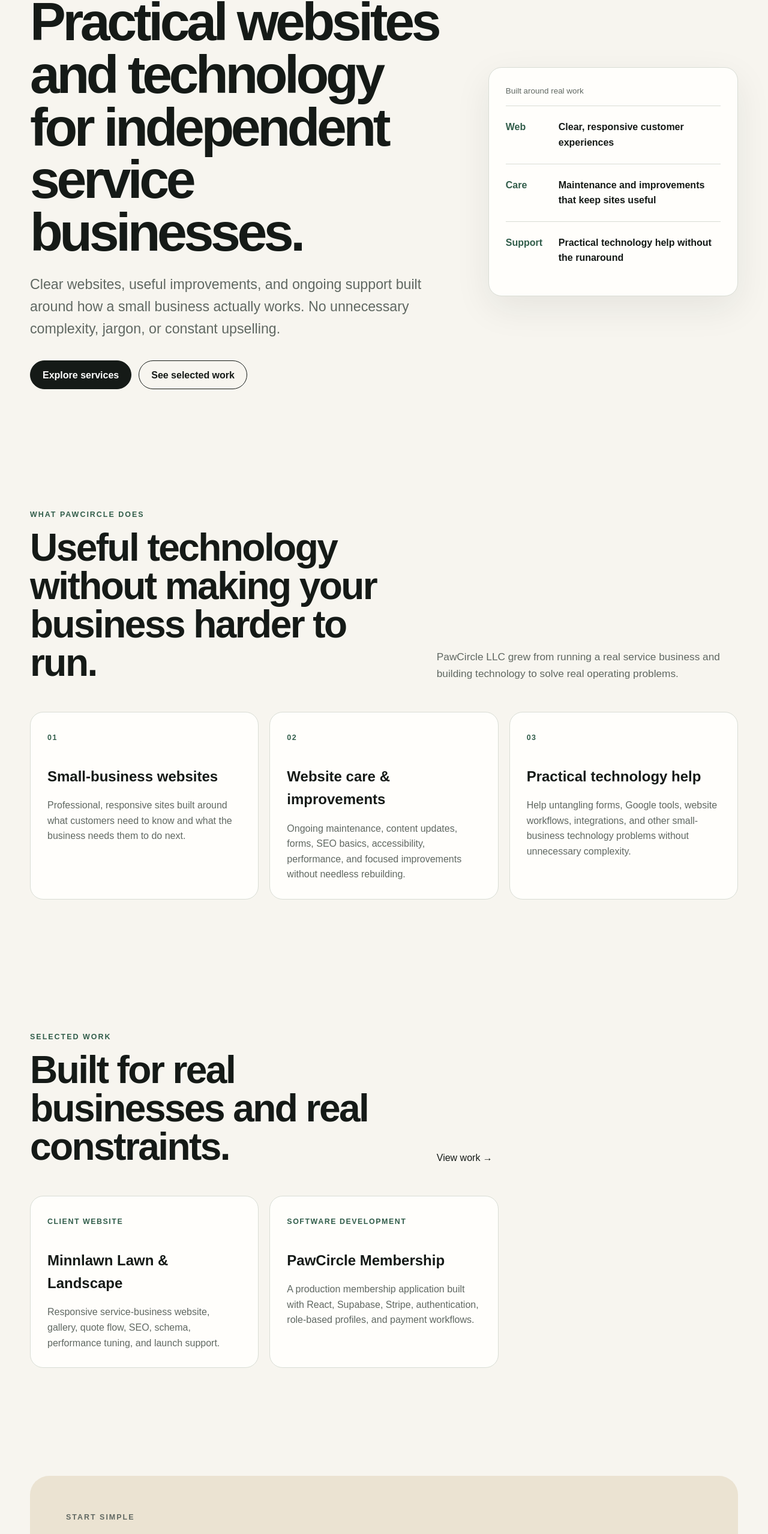
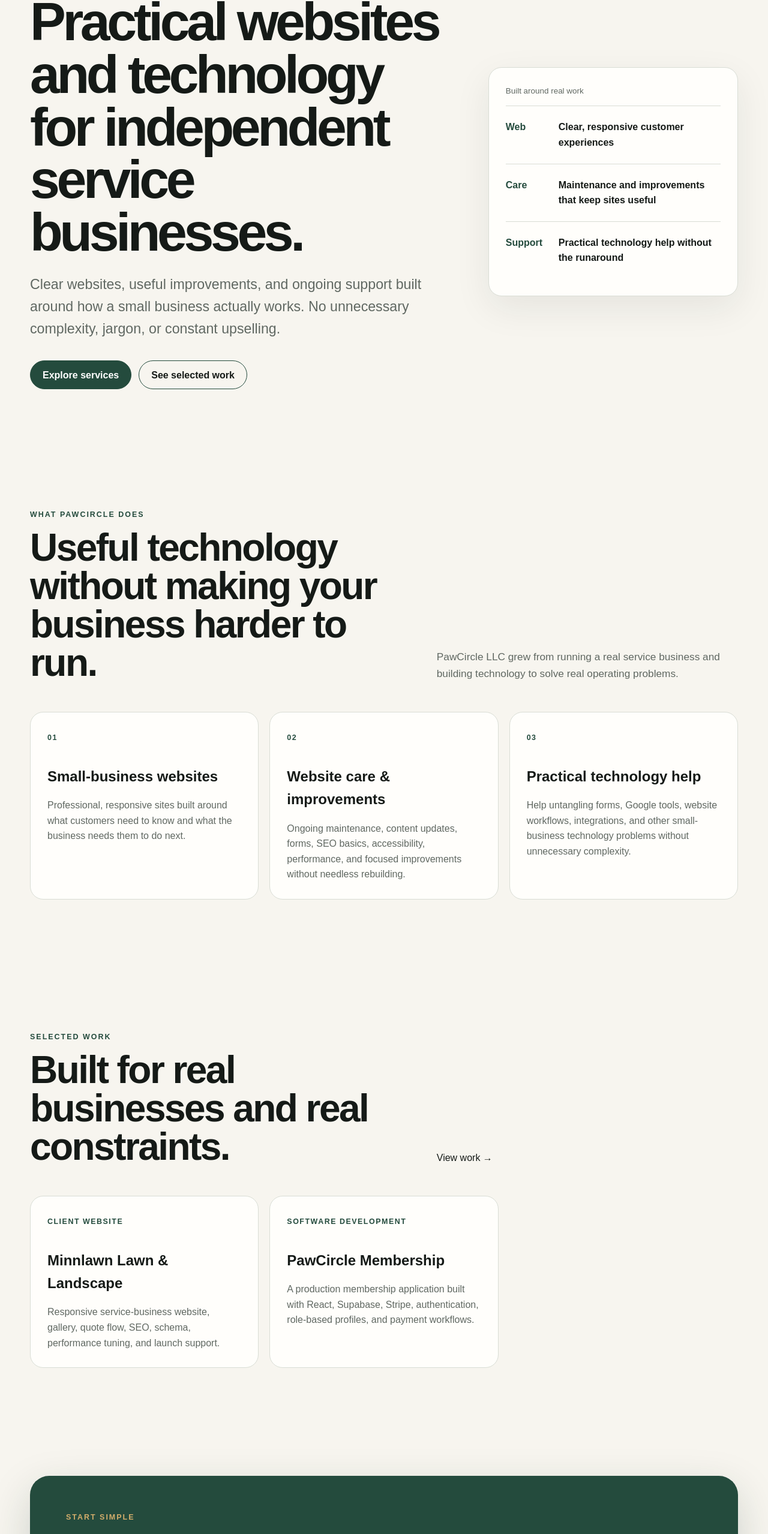
Before and after one commit to reaaland/pawcircle-llc-site, a Next.js app: page / in a window 1280 px wide. Shown: the part 216-2774 px from the top of the page at 60% size. Built offline with nearby package versions, Linux system fonts and the light colour scheme.

Commit message:
Deepen PawCircle palette and strengthen CTA

```diff
--- a/app/globals.css
+++ b/app/globals.css
@@ -4,8 +4,9 @@
   --paper: #f7f5ef;
   --white: #fffefb;
   --line: #d9ddd5;
-  --green: #315d4a;
+  --green: #244b3d;
   --green-soft: #dfe9e1;
+  --gold: #d3ad6b;
   --sand: #ebe3d2;
   --radius: 22px;
 }
@@ -31,8 +32,9 @@ nav a:hover, .text-link:hover { color: var(--green); }
 .eyebrow { font-size: 0.78rem; letter-spacing: 0.16em; font-weight: 800; color: var(--green); margin: 0; }
 .actions { display: flex; gap: 12px; margin-top: 34px; flex-wrap: wrap; }
 .button { display: inline-flex; align-items: center; justify-content: center; min-height: 48px; padding: 0 20px; border-radius: 999px; font-weight: 800; border: 1px solid var(--ink); }
-.button-dark { background: var(--ink); color: white; }
-.button-light { background: transparent; }
+.button-dark { background: var(--green); color: white; border-color: var(--green); }
+.button-dark:hover { background: #1d3d32; border-color: #1d3d32; }
+.button-light { background: transparent; border-color: var(--green); }
 .hero-panel { background: var(--white); border: 1px solid var(--line); border-radius: var(--radius); padding: 28px; box-shadow: 0 20px 60px rgba(28, 40, 32, 0.08); }
 .panel-label { color: var(--muted); font-size: 0.84rem; margin-top: 0; }
 .panel-row { padding: 22px 0; border-top: 1px solid var(--line); display: grid; grid-template-columns: 70px 1fr; gap: 18px; }
@@ -53,8 +55,11 @@ nav a:hover, .text-link:hover { color: var(--green); }
 .quote-card { background: rgba(255,255,255,0.1); border: 1px solid rgba(255,255,255,0.22); border-radius: var(--radius); padding: 36px; }
 .quote-card p { font-size: 1.7rem; line-height: 1.3; margin-top: 0; }
 .quote-card span { color: #d6e2db; }
-.cta { margin: 70px auto 120px; background: var(--sand); border-radius: 32px; padding: 60px; }
-.cta p { max-width: 700px; color: var(--muted); }
+.cta { margin: 70px auto 120px; background: var(--green); color: white; border-radius: 32px; padding: 60px; box-shadow: 0 24px 70px rgba(22, 52, 41, 0.18); }
+.cta .eyebrow { color: var(--gold); }
+.cta p { max-width: 700px; color: #e4eee7; }
+.cta .button-dark { background: var(--gold); color: var(--ink); border-color: var(--gold); }
+.cta .button-dark:hover { background: #e0bd7d; border-color: #e0bd7d; }
 .page-shell { padding: 90px 0 120px; }
 .detail-grid { display: grid; grid-template-columns: repeat(2, 1fr); gap: 18px; margin-top: 60px; }
 .detail-card h2 { margin-top: 0; }
```
